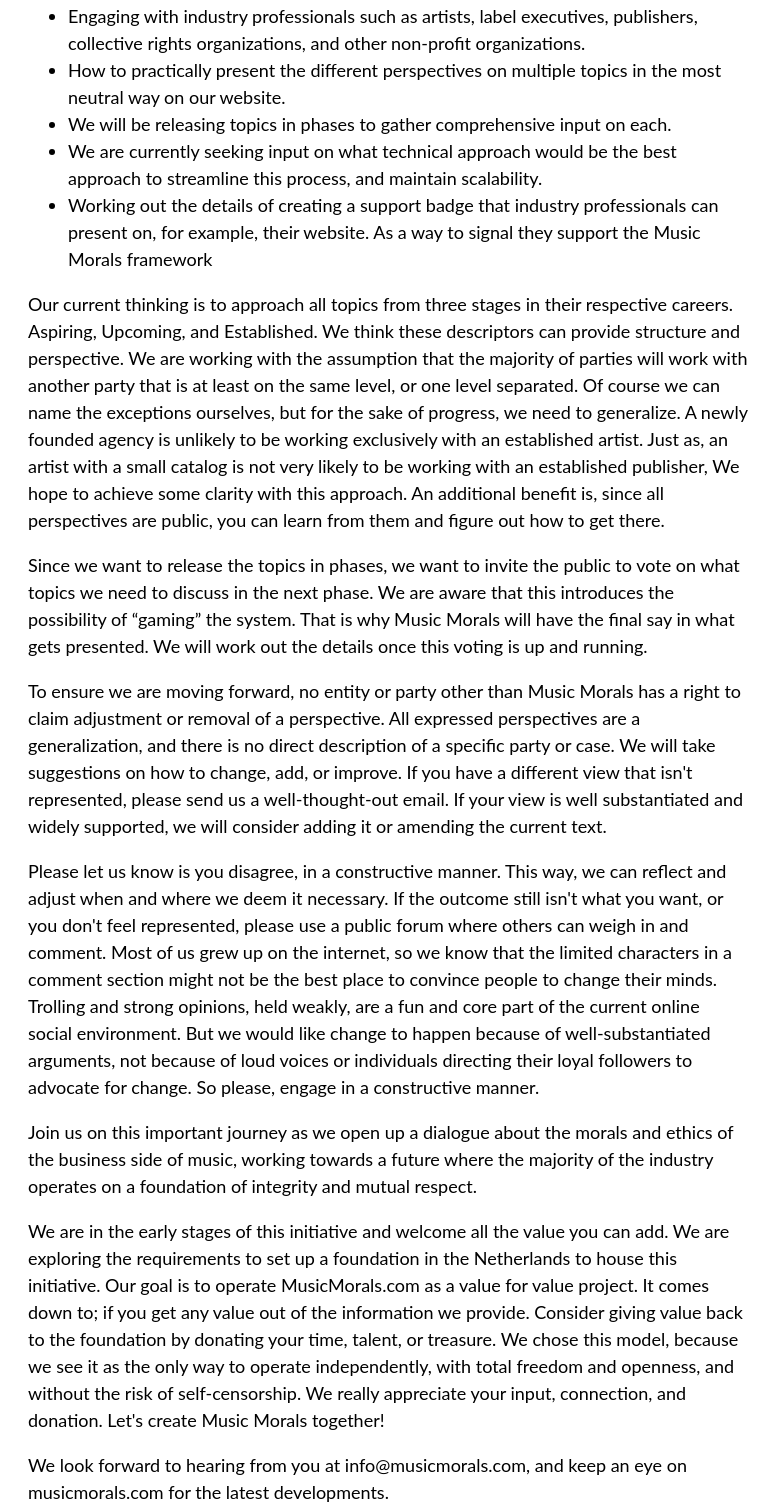
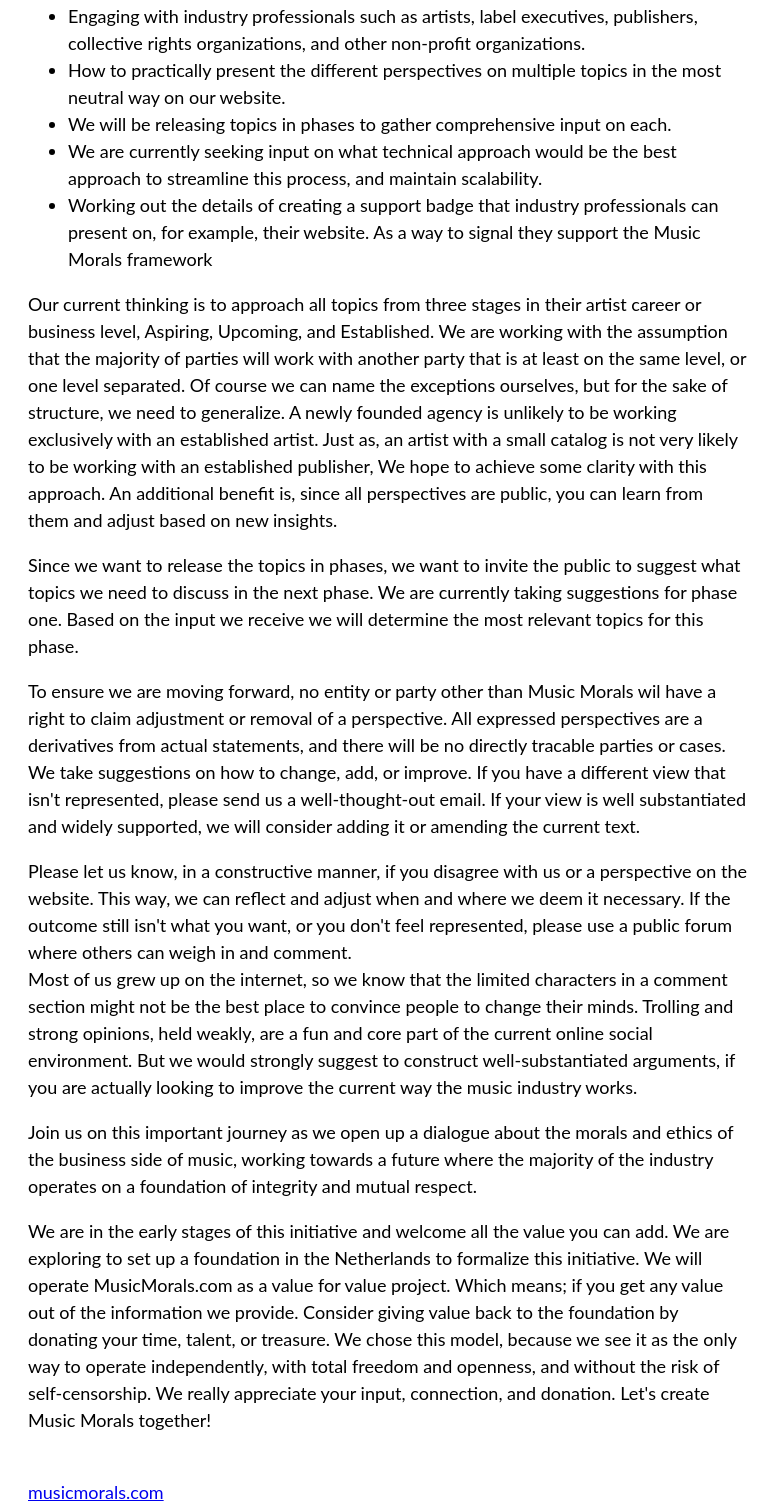
Before and after one commit to MusicMorals/Website, a plain HTML site: page index.html in a window 1280 px wide. Shown: the part 1963-3472 px from the top of the page, without its empty margins (0-782 px from the left). Drawn offline with Linux system fonts and the light colour scheme.

Commit message:
Update index.html

```diff
--- a/index.html
+++ b/index.html
@@ -39,22 +39,20 @@ Currently, we are working behind the scenes on multiple initiatives. To name a f
     <li>Working out the details of creating a support badge that industry professionals can present on, for example, their website. As a way to signal they support the Music Morals framework</li>
 </ul>
 <p>
-Our current thinking is to approach all topics from three stages in their respective careers. Aspiring, Upcoming, and Established. We think these descriptors can provide structure and perspective. We are working with the assumption that the majority of parties will work with another party that is at least on the same level, or one level separated. Of course we can name the exceptions ourselves, but for the sake of progress, we need to generalize. A newly founded agency is unlikely to be working exclusively with an established artist. Just as, an artist with a small catalog is not very likely to be working with an established publisher,
-We hope to achieve some clarity with this approach. An additional benefit is, since all perspectives are public, you can learn from them and figure out how to get there.
+Our current thinking is to approach all topics from three stages in their artist career or business level, Aspiring, Upcoming, and Established. We are working with the assumption that the majority of parties will work with another party that is at least on the same level, or one level separated. Of course we can name the exceptions ourselves, but for the sake of structure, we need to generalize. A newly founded agency is unlikely to be working exclusively with an established artist. Just as, an artist with a small catalog is not very likely to be working with an established publisher,
+We hope to achieve some clarity with this approach. An additional benefit is, since all perspectives are public, you can learn from them and adjust based on new insights.
 </p><p>
-Since we want to release the topics in phases, we want to invite the public to vote on what topics we need to discuss in the next phase. We are aware that this introduces the possibility of “gaming” the system. That is why Music Morals will have the final say in what gets presented. We will work out the details once this voting is up and running.
+Since we want to release the topics in phases, we want to invite the public to suggest what topics we need to discuss in the next phase. We are currently taking suggestions for phase one. Based on the input we receive we will determine the most relevant topics for this phase.
 </p><p>
-To ensure we are moving forward, no entity or party other than Music Morals has a right to claim adjustment or removal of a perspective. All expressed perspectives are a generalization, and there is no direct description of a specific party or case. We will take suggestions on how to change, add, or improve. If you have a different view that isn't represented, please send us a well-thought-out email. If your view is well substantiated and widely supported, we will consider adding it or amending the current text.
+To ensure we are moving forward, no entity or party other than Music Morals wil have a right to claim adjustment or removal of a perspective. All expressed perspectives are a derivatives from actual statements, and there will be no directly tracable parties or cases. We take suggestions on how to change, add, or improve. If you have a different view that isn't represented, please send us a well-thought-out email. If your view is well substantiated and widely supported, we will consider adding it or amending the current text.
 </p><p>
-Please let us know is you disagree, in a constructive manner. This way, we can reflect and adjust when and where we deem it necessary. If the outcome still isn't what you want, or you don't feel represented, please use a public forum where others can weigh in and comment. Most of us grew up on the internet, so we know that the limited characters in a comment section might not be the best place to convince people to change their minds. Trolling and strong opinions, held weakly, are a fun and core part of the current online social environment. But we would like change to happen because of well-substantiated arguments, not because of loud voices or individuals directing their loyal followers to advocate for change. So please, engage in a constructive manner.
+Please let us know, in a constructive manner, if you disagree with us or a perspective on the website. This way, we can reflect and adjust when and where we deem it necessary. If the outcome still isn't what you want, or you don't feel represented, please use a public forum where others can weigh in and comment. <BR>Most of us grew up on the internet, so we know that the limited characters in a comment section might not be the best place to convince people to change their minds. Trolling and strong opinions, held weakly, are a fun and core part of the current online social environment. But we would strongly suggest to construct well-substantiated arguments, if you are actually looking to improve the current way the music industry works.
 </p><p>
 Join us on this important journey as we open up a dialogue about the morals and ethics of the business side of music, working towards a future where the majority of the industry operates on a foundation of integrity and mutual respect.<BR>
 </p><p>
-We are in the early stages of this initiative and welcome all the value you can add. We are exploring the requirements to set up a foundation in the Netherlands to house this initiative. Our goal is to operate MusicMorals.com as a value for value project. It comes down to; if you get any value out of the information we provide. Consider giving value back to the foundation by donating your time, talent, or treasure.
-We chose this model, because we see it as the only way to operate independently, with total freedom and openness, and without the risk of self-censorship. We really appreciate your input, connection, and donation. Let's create Music Morals together!
+We are in the early stages of this initiative and welcome all the value you can add. We are exploring to set up a foundation in the Netherlands to formalize this initiative. We will operate MusicMorals.com as a value for value project. Which means; if you get any value out of the information we provide. Consider giving value back to the foundation by donating your time, talent, or treasure. We chose this model, because we see it as the only way to operate independently, with total freedom and openness, and without the risk of self-censorship. We really appreciate your input, connection, and donation. Let's create Music Morals together!
 </p><p>
-We look forward to hearing from you at info@musicmorals.com, and keep an eye on musicmorals.com for the latest developments.
-</p>
+<br><a href="mailto:info@musicmorals.com>info@musicmorals.com</a><BR>musicmorals.com</p>
 <p>
 **Disclaimer:** The information provided by Music Morals is intended for general informational purposes only and should not be construed as legal advice. Always seek the advice of a qualified legal professional with any questions you may have regarding your specific situation.
 </p>
```
